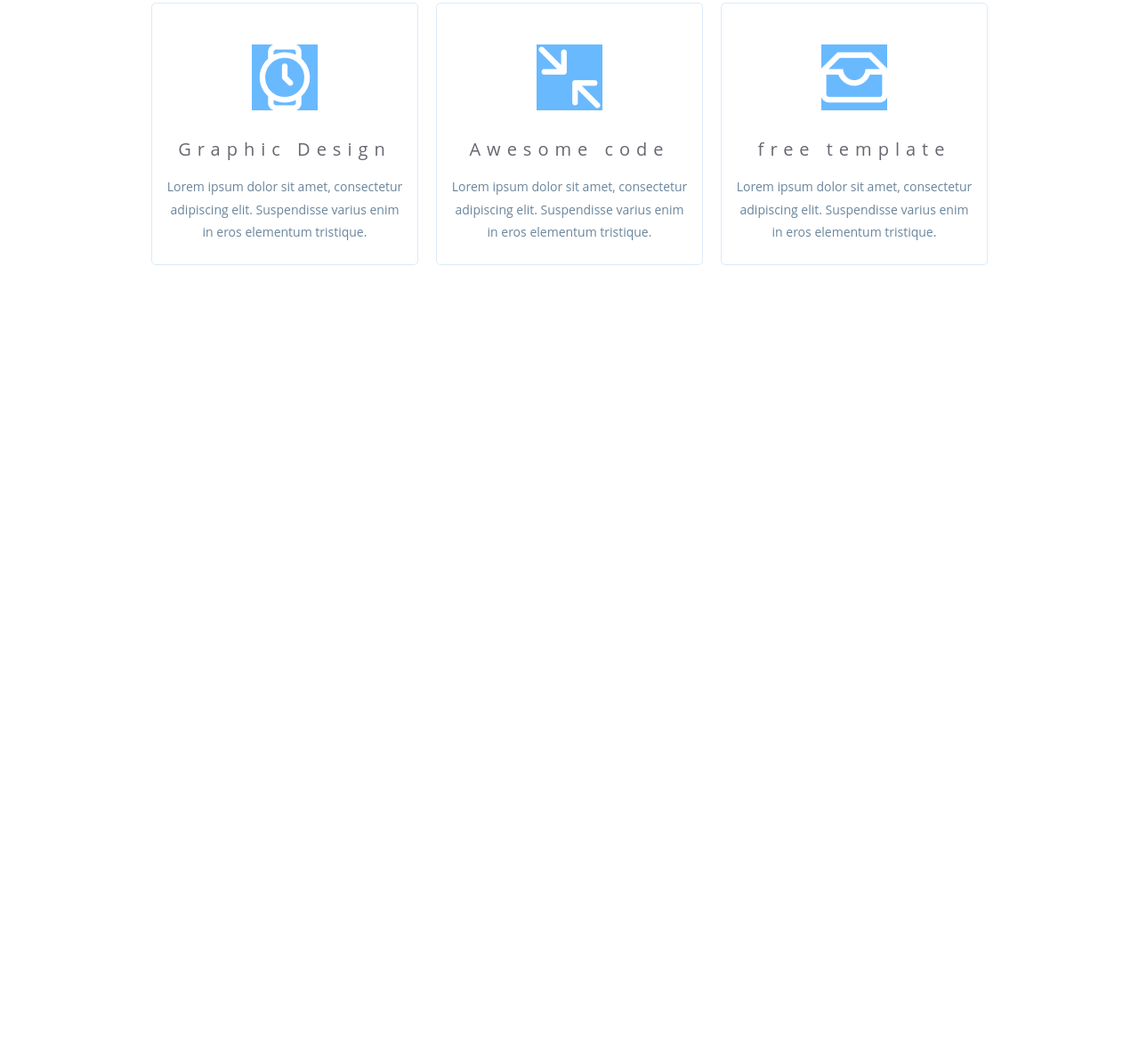
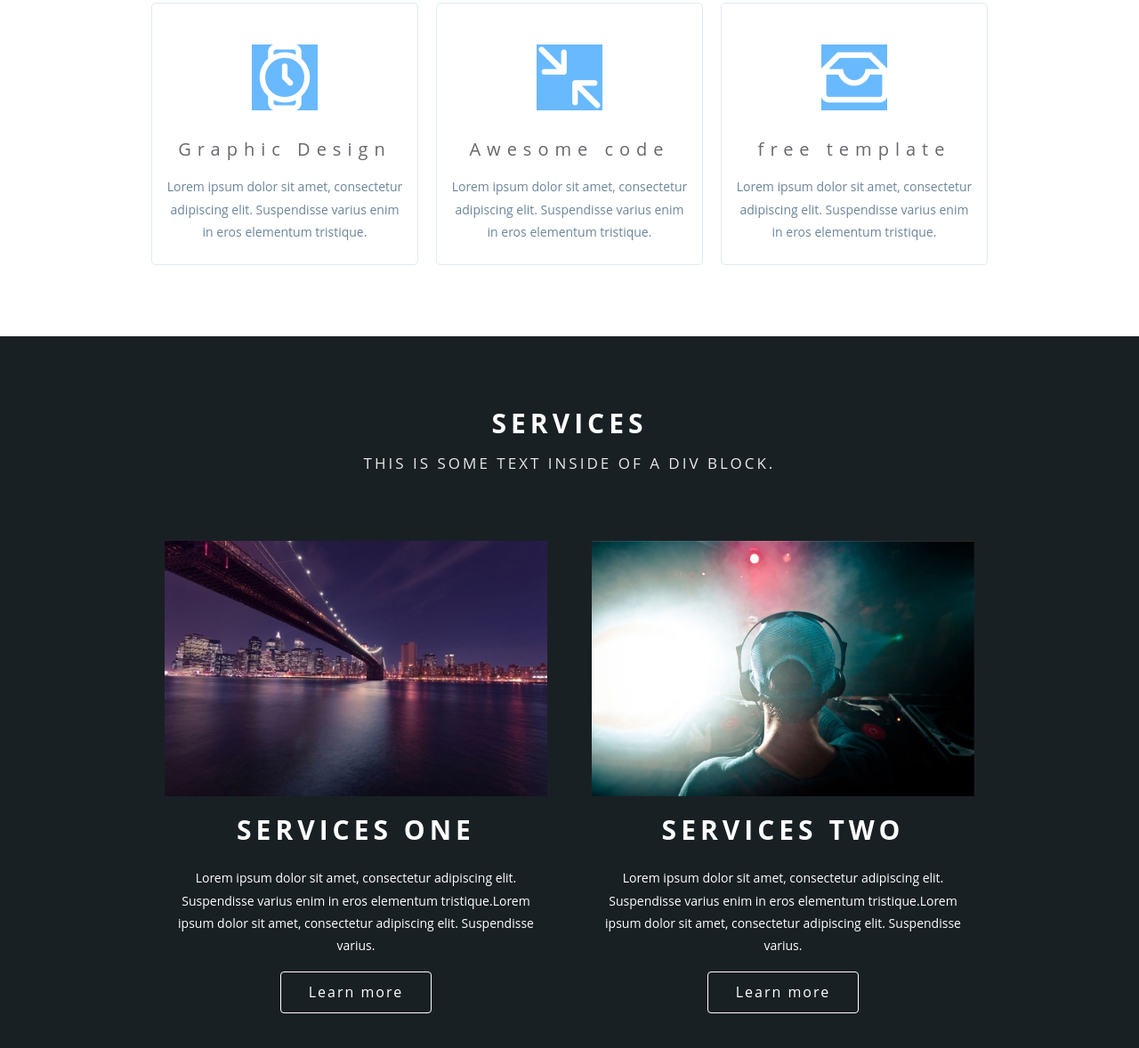
Before and after one commit to frontendoniyorbek/velocity, a plain HTML site: page index.html in a window 1280 px wide. Shown: the part 876-2054 px from the top of the page at 89% size. Before the commit the page ends 1254 px from the top, so only its background shows below. Drawn offline with Linux system fonts and the light colour scheme.

Commit message:
add servises

```diff
--- a/css/styles.css
+++ b/css/styles.css
@@ -262,3 +262,75 @@ p {
 .we-do__item-text {
 	line-height: var(--line-height);
 }
+
+/* services */
+.services {
+	background-color: var(--servises-bg);
+	padding-top: 80px;
+	padding-bottom: 80px;
+	color: var(--white-color);
+}
+
+.services__info {
+	text-align: center;
+	margin-bottom: 62px;
+	text-transform: uppercase;
+}
+
+.services__title {
+	font-size: 30px;
+	line-height: 1.2;
+	letter-spacing: 5px;
+	margin-bottom: 17px;
+}
+
+.services__text {
+	font-size: 17px;
+	line-height: 1.2;
+	letter-spacing: 3px;
+	color: var(--servises-text-color);
+}
+
+.services__list {
+	display: flex;
+	justify-content: space-between;
+}
+
+.services__item {
+	max-width: 460px;
+	width: 100%;
+	padding: 15px;
+	display: flex;
+	flex-direction: column;
+	align-items: center;
+	justify-content: center;
+}
+
+.services__img {
+	width: 430px;
+	height: 287px;
+	object-fit: cover;
+	margin-bottom: 20px;
+}
+
+.services__item-title {
+	font-size: 30px;
+	line-height: 1.2;
+	letter-spacing: 5px;
+	margin-bottom: 23px;
+	text-transform: uppercase;
+}
+
+.section__item-text {
+	text-align: center;
+	margin-bottom: 17px;
+}
+
+.services__btn {
+	transition: all 0.4s ease;
+}
+
+.services__btn:hover {
+	box-shadow: rgba(240, 46, 170, 0.4) 5px 5px, rgba(240, 46, 170, 0.3) 10px 10px, rgba(240, 46, 170, 0.2) 15px 15px,
+		rgba(240, 46, 170, 0.1) 20px 20px, rgba(240, 46, 170, 0.05) 25px 25px;
+}
--- a/index.html
+++ b/index.html
@@ -73,6 +73,36 @@
 					</ul>
 				</div>
 			</section>
+
+			<!-- services -->
+			<section class="services">
+				<div class="services__container container">
+					<div class="services__info">
+						<h2 class="services__title">services</h2>
+						<p class="services__text">This is some text inside of a div block.</p>
+					</div>
+					<ul class="services__list">
+						<li class="services__item">
+							<img class="services__img" src="img/servises-one.jpg" alt="SERVICES one" width="430" height="287" />
+							<h3 class="services__item-title">SERVICES one</h3>
+							<p class="section__item-text">
+								Lorem ipsum dolor sit amet, consectetur adipiscing elit. Suspendisse varius enim in eros elementum tristique.Lorem
+								ipsum dolor sit amet, consectetur adipiscing elit. Suspendisse varius.
+							</p>
+							<button class="btn services__btn">Learn more</button>
+						</li>
+						<li class="services__item">
+							<img class="services__img" src="img/servises-two.jpg" alt="SERVICES one" width="430" height="287" />
+							<h3 class="services__item-title">SERVICES two</h3>
+							<p class="section__item-text">
+								Lorem ipsum dolor sit amet, consectetur adipiscing elit. Suspendisse varius enim in eros elementum tristique.Lorem
+								ipsum dolor sit amet, consectetur adipiscing elit. Suspendisse varius.
+							</p>
+							<button class="btn services__btn">Learn more</button>
+						</li>
+					</ul>
+				</div>
+			</section>
 		</main>
 	</body>
 </html>
```
Also changed, not shown: img/servises-one.jpg (added), img/servises-two.jpg (added), 1 other file.
